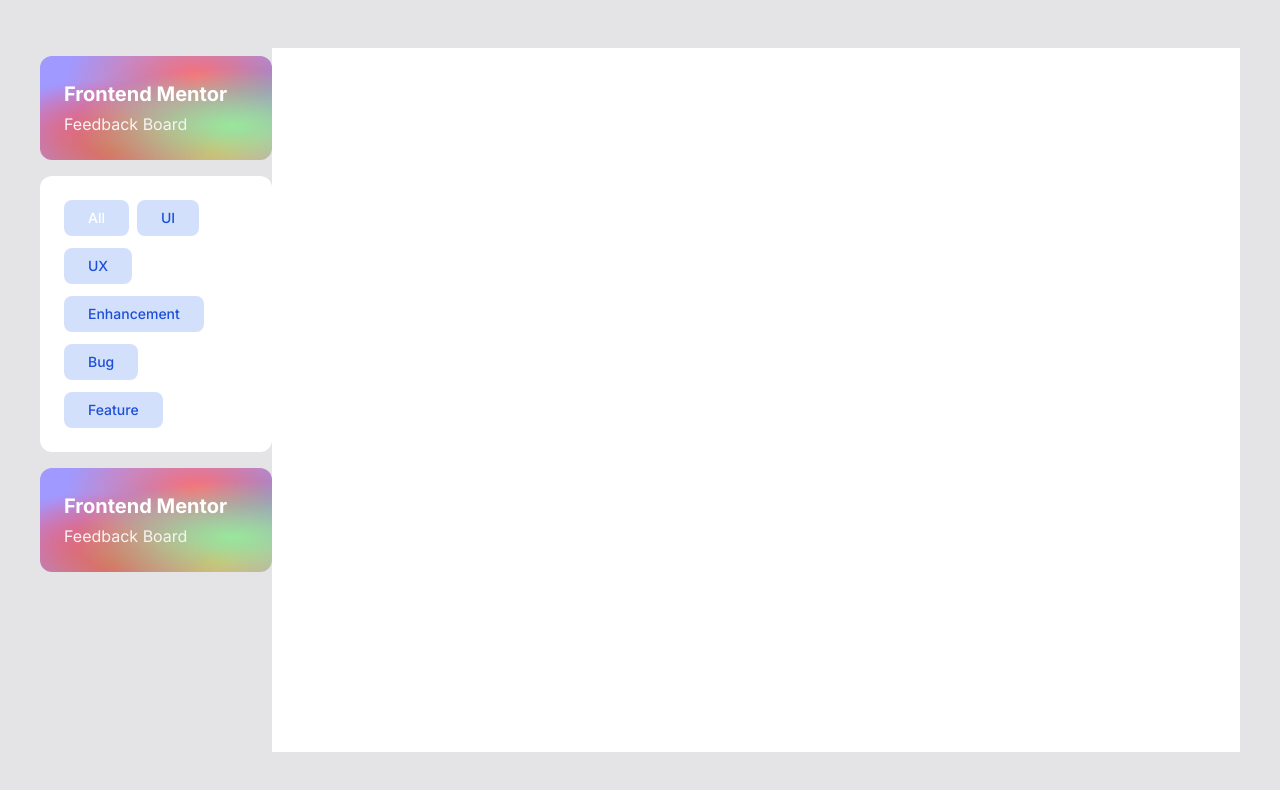
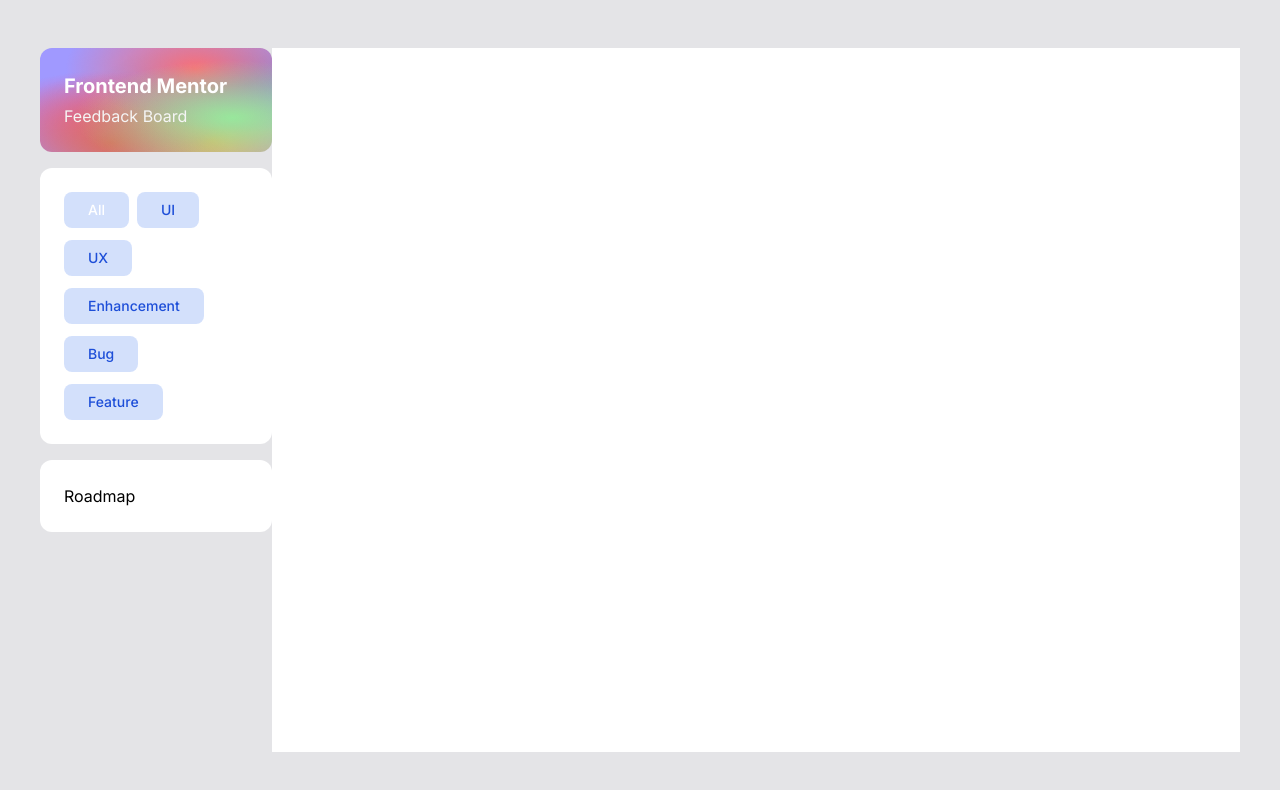
Before and after one commit to katsuragawaa/feedback-hub, a Vue app: page / in a window 1280 px wide. Shown: the top 790 px of the page. Built offline with nearby package versions, Linux system fonts and the light colour scheme.

Commit message:
Add roadmap card and ajust spacing

```diff
--- a/src/App.vue
+++ b/src/App.vue
@@ -1,6 +1,7 @@
 <script setup lang="ts">
 import TitleCard from './components/TitleCard.vue'
 import FiltersCard from './components/FiltersCard.vue'
+import RoadmapCard from './components/RoadmapCard.vue'
 </script>
 
 <template>
@@ -8,8 +9,7 @@ import FiltersCard from './components/FiltersCard.vue'
     <div class="flex lg:flex-col lg:w-72 justify-between lg:justify-start">
       <TitleCard />
       <FiltersCard />
-      <TitleCard />
-      <!-- <RoadmapCard /> -->
+      <RoadmapCard />
     </div>
     <div class="flex w-full h-full bg-white"></div>
   </div>
--- a/src/components/FiltersCard.vue
+++ b/src/components/FiltersCard.vue
@@ -17,7 +17,7 @@ const selectFilter = (filter: string) => {
 </script>
 
 <template>
-  <div class="w-full rounded-xl bg-white mx-4 lg:my-2 lg:mx-0">
+  <div class="w-full rounded-xl bg-white mx-4 lg:my-4 lg:mx-0">
     <div class="p-6 flex flex-wrap -mb-3">
       <div
         v-for="(filter, id) in filters"
--- /dev/null
+++ b/src/components/RoadmapCard.vue
@@ -0,0 +1,10 @@
+<script setup lang="ts">
+</script>
+
+<template>
+  <div class="w-full rounded-xl bg-white">
+    <div class="p-6">
+      Roadmap
+    </div>
+  </div>
+</template>
--- a/src/components/TitleCard.vue
+++ b/src/components/TitleCard.vue
@@ -1,5 +1,5 @@
 <template>
-  <div class="w-full flex flex-col justify-end rounded-xl gradient-bg lg:my-2">
+  <div class="w-full flex flex-col justify-end rounded-xl gradient-bg">
     <div class="p-6">
       <div class="h-max"></div>
       <div class="font-bold text-xl text-white mb-1">Frontend Mentor</div>
```
